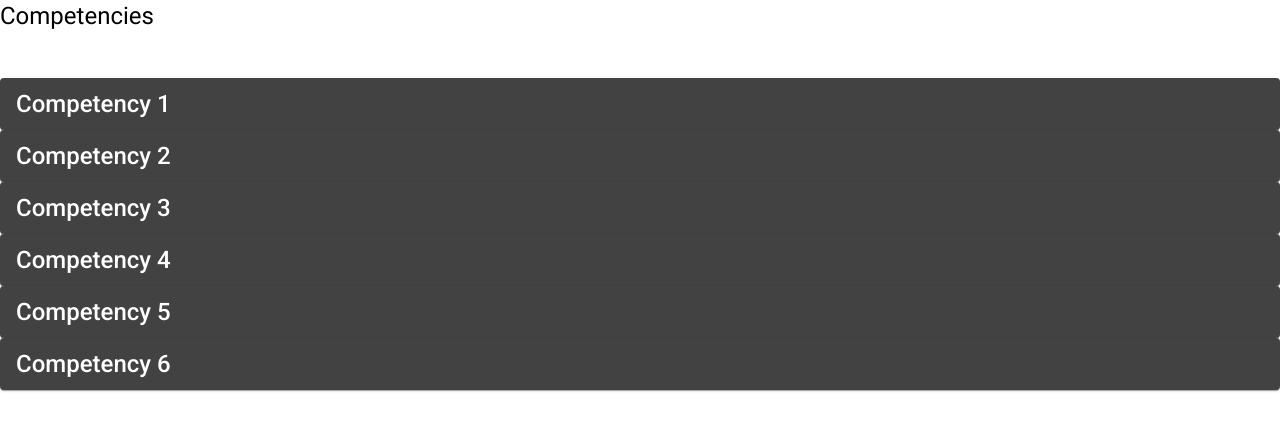
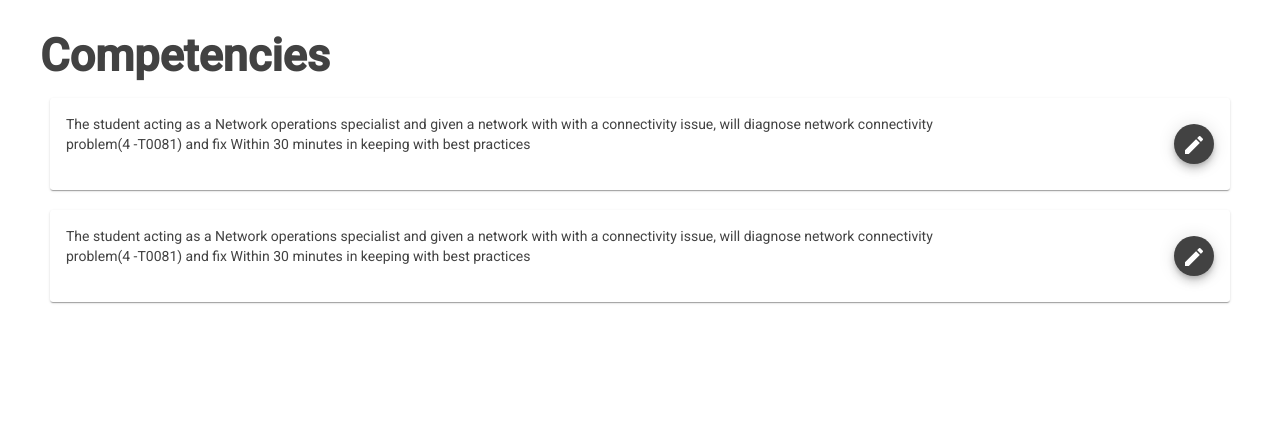
Before and after one commit to Cyber4All/competency-client, an Angular app: page /dashboard in a window 1280 px wide. Shown: the top 430 px of the page. Built offline with nearby package versions, Linux system fonts and the light colour scheme.

Commit message:
Adding pretty pretty stuff

```diff
--- a/src/app/pages/competencies-dashboard/competencies-dashboard.component.html
+++ b/src/app/pages/competencies-dashboard/competencies-dashboard.component.html
@@ -1,10 +1,15 @@
-<h1>Competencies</h1>
-<div *ngFor="let competency of competencies" class="competency-card">
-
+<div class="wrapper">
+    <h1>Competencies</h1>
+    <div *ngFor="let competency of competencies" class="competency-card">
+        <mat-card>
+            <div class="competency">
+                {{ competency.audience }} {{ competency.condition }} {{ competency.behavior }} {{ competency.degree }} {{ competency.effectiveness }}
+            </div>
+            <div class="actions">
+                <button mat-mini-fab color="secondary" aria-label="Open builder" (click)="openCompetencyBuilder(competency)">
+                    <mat-icon>edit</mat-icon>
+                </button>
+            </div>
+        </mat-card>
+    </div>
 </div>
-<mat-card><mat-card-title>Competency 1</mat-card-title></mat-card>
-<mat-card><mat-card-title>Competency 2</mat-card-title></mat-card>
-<mat-card><mat-card-title>Competency 3</mat-card-title></mat-card>
-<mat-card><mat-card-title>Competency 4</mat-card-title></mat-card>
-<mat-card><mat-card-title>Competency 5</mat-card-title></mat-card>
-<mat-card><mat-card-title>Competency 6</mat-card-title></mat-card>
--- a/src/app/pages/competencies-dashboard/competencies-dashboard.component.scss
+++ b/src/app/pages/competencies-dashboard/competencies-dashboard.component.scss
@@ -1,4 +1,42 @@
+.wrapper {
+    padding: 40px;
+
+    h1 {
+        font-size: 45px;
+        color: #424242;
+        font-weight: 600;
+    }
+}
 .competency-card {
     padding: 10px;
-    margin: 10px;
+
+    .competency {
+        max-width: 80%;
+        float: left;
+    }
+
+    .actions {
+        width: 20%;
+        float: right;
+        right: 0;
+        padding: 10px 0;
+
+        button {
+            float: right;
+        }
+    }
 }
+
+mat-card {
+    color: #424242;
+    background: transparent;
+    border-radius: 3px;
+    overflow: hidden;
+}
+
+.builder {
+    color: #424242;
+    display: flex;
+    justify-content: space-between;
+    align-items: center;
+}
--- a/src/app/pages/competencies-dashboard/competencies-dashboard.component.ts
+++ b/src/app/pages/competencies-dashboard/competencies-dashboard.component.ts
@@ -1,4 +1,13 @@
-import { Component, OnInit } from '@angular/core';
+import { Component, Inject, OnInit } from '@angular/core';
+import {MatDialog, MatDialogRef, MAT_DIALOG_DATA} from '@angular/material/dialog';
+
+export interface DialogData {
+  audience: string;
+  condition: string;
+  behavior: string;
+  degree: string;
+  effectiveness: string;
+}
 
 @Component({
   selector: 'app-competencies-dashboard',
@@ -10,19 +19,64 @@ export class CompetenciesDashboardComponent implements OnInit {
   competencies = [
     {
       _id: "123455",
-      audience: "the student Acting as a Network operations specialist and given a network(2) with with a connectivity issue (3), will",
-      behavior: "",
-      condition: "Diagnose network connectivity problem(4 -T0081) and fix",
-      degree: "",
-      effectiveness: "",
+      audience: "The student",
+      behavior: "diagnose network connectivity problem(4 -T0081) and fix",
+      condition: "acting as a Network operations specialist and given a network with with a connectivity issue, will",
+      degree: "Within 30 minutes",
+      effectiveness: "in keeping with best practices",
       author: "",
       locked: false,
-      lastUpdate: ""
+      lastUpdate: Date.now()
+    },
+    {
+      _id: "98765",
+      audience: "The student",
+      behavior: "diagnose network connectivity problem(4 -T0081) and fix",
+      condition: "acting as a Network operations specialist and given a network with with a connectivity issue, will",
+      degree: "Within 30 minutes",
+      effectiveness: "in keeping with best practices",
+      author: "",
+      locked: false,
+      lastUpdate: Date.now()
     }
   ]
-  constructor() { }
+  constructor(public dialog: MatDialog) { }
 
   ngOnInit(): void {
+    this.getCompetencies();
+  }
+
+  getCompetencies() {
+    console.log("I will call the service");
+  }
+
+  openCompetencyBuilder(competency: any) {
+    const dialogRef = this.dialog.open(CompetencyBuilderComponent, {
+      height: '700px',
+      width: '600px',
+      data: { competency }
+    });
+
+    dialogRef.afterClosed().subscribe(result => {
+      console.log('The dialog was closed');
+    });
+  }
+}
+
+
+@Component({
+  selector: 'comptency-builder',
+  templateUrl: 'competency-builder.html',
+  styleUrls: ['./competencies-dashboard.component.scss']
+})
+export class CompetencyBuilderComponent {
+
+  constructor(
+    public dialogRef: MatDialogRef<CompetencyBuilderComponent>,
+    @Inject(MAT_DIALOG_DATA) public data: DialogData) {}
+
+  onNoClick(): void {
+    this.dialogRef.close();
   }
 
 }
--- /dev/null
+++ b/src/app/pages/competencies-dashboard/competency-builder.html
@@ -0,0 +1,4 @@
+<div class="builder">
+    <h1>Wow this is really cool</h1>
+    <button mat-icon-button aria-label="close dialog" mat-dialog-close></button>
+</div>
--- a/src/app/pages/competencies-dashboard/competency-builder/competency-builder.component.html
+++ /dev/null
@@ -1 +0,0 @@
-<p>competency-builder works!</p>
--- a/src/app/pages/competencies-dashboard/competency-builder/competency-builder.component.ts
+++ /dev/null
@@ -1,15 +0,0 @@
-import { Component, OnInit } from '@angular/core';
-
-@Component({
-  selector: 'app-competency-builder',
-  templateUrl: './competency-builder.component.html',
-  styleUrls: ['./competency-builder.component.scss']
-})
-export class CompetencyBuilderComponent implements OnInit {
-
-  constructor() { }
-
-  ngOnInit(): void {
-  }
-
-}
--- a/src/styles.scss
+++ b/src/styles.scss
@@ -2,3 +2,8 @@
 
 html, body { height: 100%; }
 body { margin: 0; font-family: Roboto, "Helvetica Neue", sans-serif; }
+
+mat-dialog-container {
+    background-color: white !important;
+    overflow: hidden !important;
+  }
```
Also changed, not shown: src/app/app.module.ts (+7 -3 lines), src/app/pages/competencies-dashboard/competency-builder/competency-builder.component.scss (deleted), 1 other file (tests, documents, lock files or other folders).
